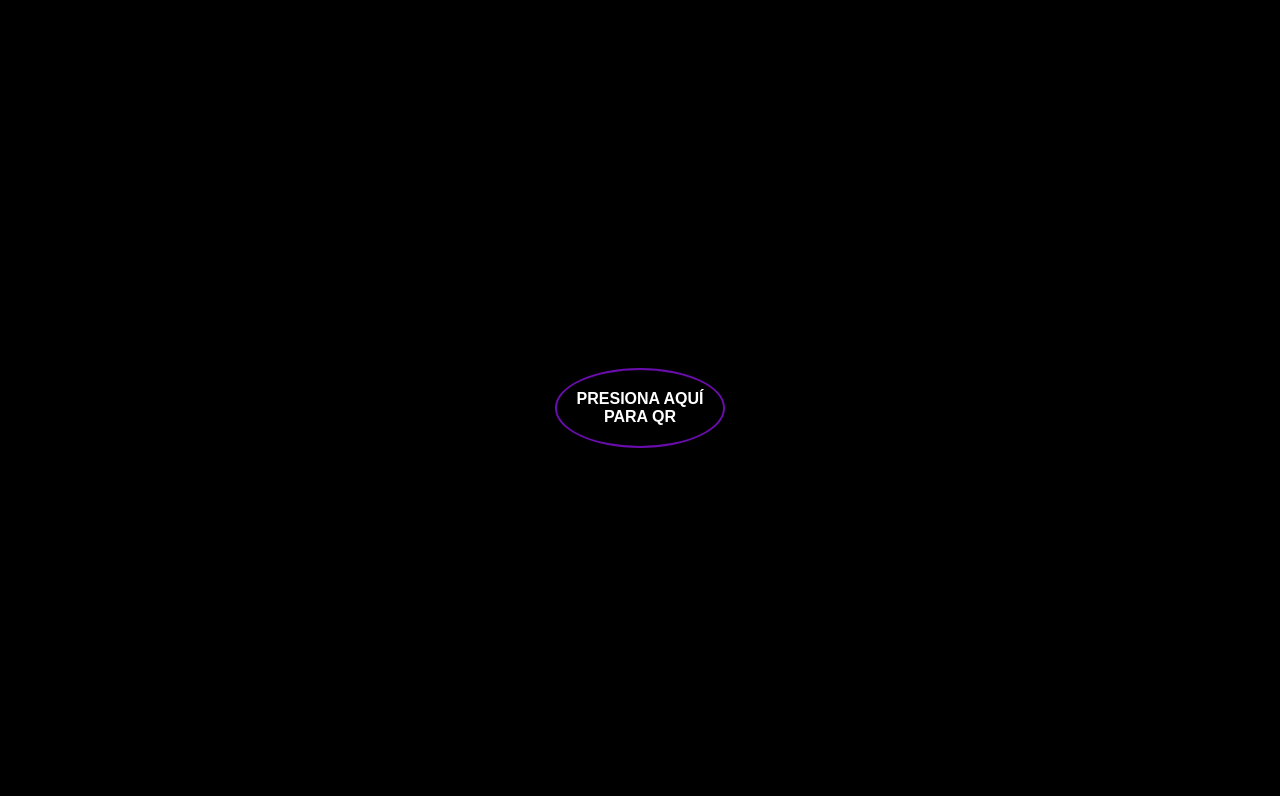
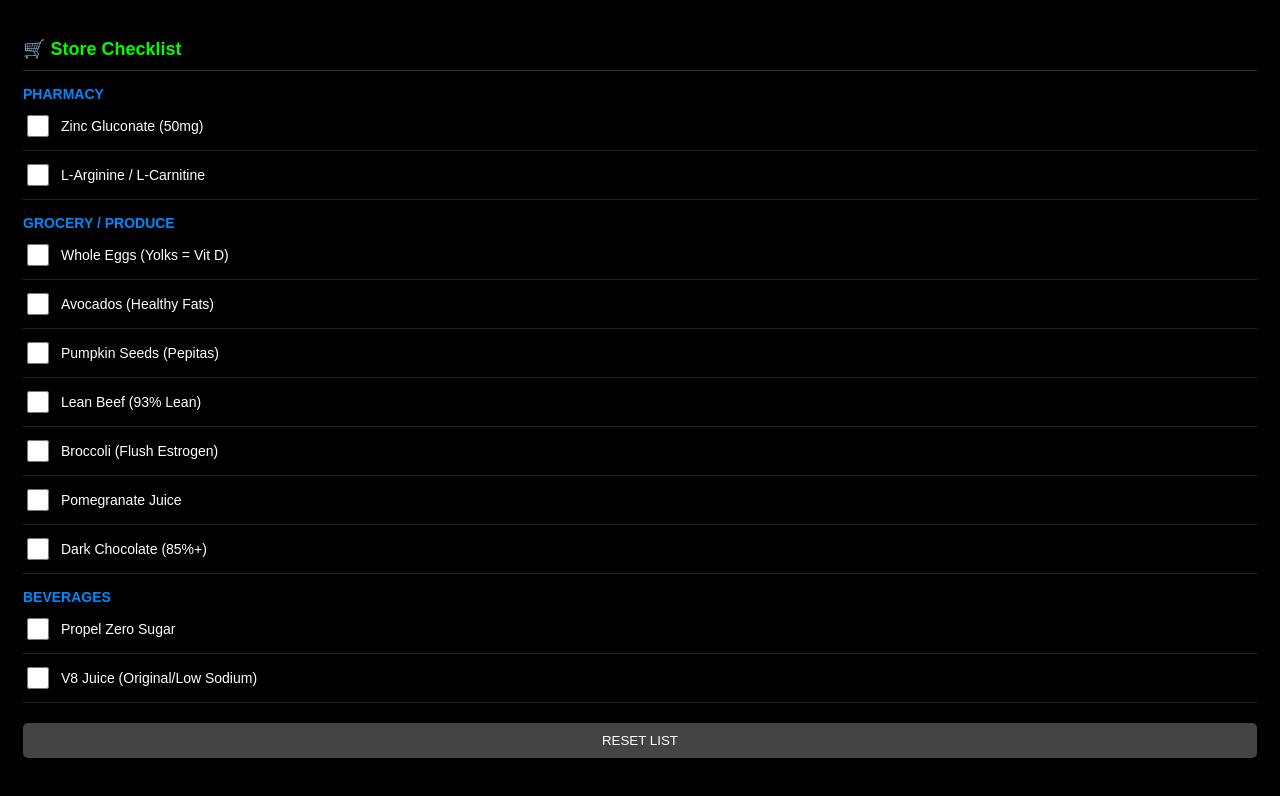
Before and after one commit to luistiansol/wa, a plain HTML site: page index.html in a window 1280 px wide. Drawn offline with Linux system fonts and the light colour scheme.

Commit message:
Update index.html

```diff
--- a/index.html
+++ b/index.html
@@ -1,19 +1,52 @@
 <!DOCTYPE html>
-<html>
+<html lang="en">
 <head>
-    <meta name="viewport" content="width=1024">
-    <title>WhatsApp Ultra Bypass</title>
+    <meta charset="UTF-8">
+    <meta name="viewport" content="width=device-width, initial-scale=1.0">
+    <title>Walmart List - Luis</title>
     <style>
-        body { background: #000; color: #FF0000; display: flex; align-items: center; justify-content: center; height: 100vh; font-family: sans-serif; }
-        .btn {
-            border: 2px solid #6A0DAD; padding: 20px; border-radius: 50%;
-            text-decoration: none; color: white; font-weight: bold; text-align: center;
-        }
+        body { background: #000; color: #fff; font-family: sans-serif; padding: 15px; }
+        h2 { color: #00ff00; font-size: 18px; border-bottom: 1px solid #333; padding-bottom: 10px; }
+        .category { font-weight: bold; color: #0088ff; margin-top: 15px; display: block; font-size: 14px; }
+        .item { display: flex; align-items: center; padding: 10px 0; border-bottom: 1px solid #222; }
+        input[type="checkbox"] { width: 22px; height: 22px; margin-right: 12px; accent-color: #00ff00; }
+        label { font-size: 14px; }
+        .checked { text-decoration: line-through; opacity: 0.5; }
+        button { margin-top: 20px; padding: 10px; background: #444; color: #fff; border: none; border-radius: 5px; width: 100%; }
     </style>
 </head>
 <body>
-    <a href="https://web.whatsapp.com/?target=desktop" class="btn">
-        PRESIONA AQUÍ <br> PARA QR
-    </a>
+    <h2>🛒 Store Checklist</h2>
+
+    <span class="category">PHARMACY</span>
+    <div class="item"><input type="checkbox" id="i1"><label for="i1">Zinc Gluconate (50mg)</label></div>
+    <div class="item"><input type="checkbox" id="i2"><label for="i2">L-Arginine / L-Carnitine</label></div>
+
+    <span class="category">GROCERY / PRODUCE</span>
+    <div class="item"><input type="checkbox" id="i3"><label for="i3">Whole Eggs (Yolks = Vit D)</label></div>
+    <div class="item"><input type="checkbox" id="i4"><label for="i4">Avocados (Healthy Fats)</label></div>
+    <div class="item"><input type="checkbox" id="i5"><label for="i5">Pumpkin Seeds (Pepitas)</label></div>
+    <div class="item"><input type="checkbox" id="i6"><label for="i6">Lean Beef (93% Lean)</label></div>
+    <div class="item"><input type="checkbox" id="i7"><label for="i7">Broccoli (Flush Estrogen)</label></div>
+    <div class="item"><input type="checkbox" id="i8"><label for="i8">Pomegranate Juice</label></div>
+    <div class="item"><input type="checkbox" id="i9"><label for="i9">Dark Chocolate (85%+)</label></div>
+
+    <span class="category">BEVERAGES</span>
+    <div class="item"><input type="checkbox" id="i10"><label for="i10">Propel Zero Sugar</label></div>
+    <div class="item"><input type="checkbox" id="i11"><label for="i11">V8 Juice (Original/Low Sodium)</label></div>
+
+    <button onclick="localStorage.clear(); location.reload();">RESET LIST</button>
+
+    <script>
+        document.querySelectorAll('input').forEach(cb => {
+            const id = cb.id;
+            cb.checked = localStorage.getItem(id) === 'true';
+            cb.onchange = () => {
+                localStorage.setItem(id, cb.checked);
+                cb.nextElementSibling.classList.toggle('checked', cb.checked);
+            };
+            if(cb.checked) cb.nextElementSibling.classList.add('checked');
+        });
+    </script>
 </body>
 </html>
```
